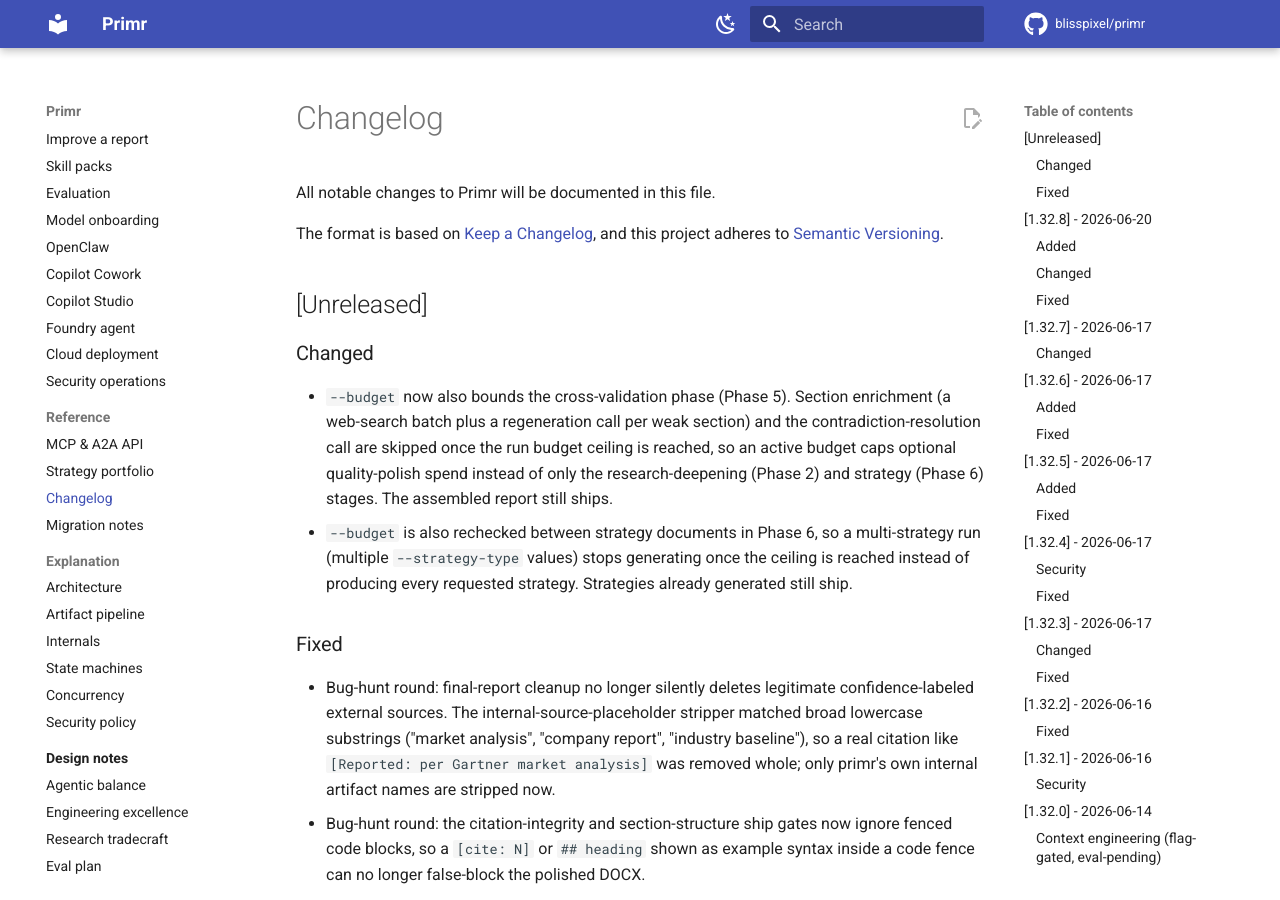
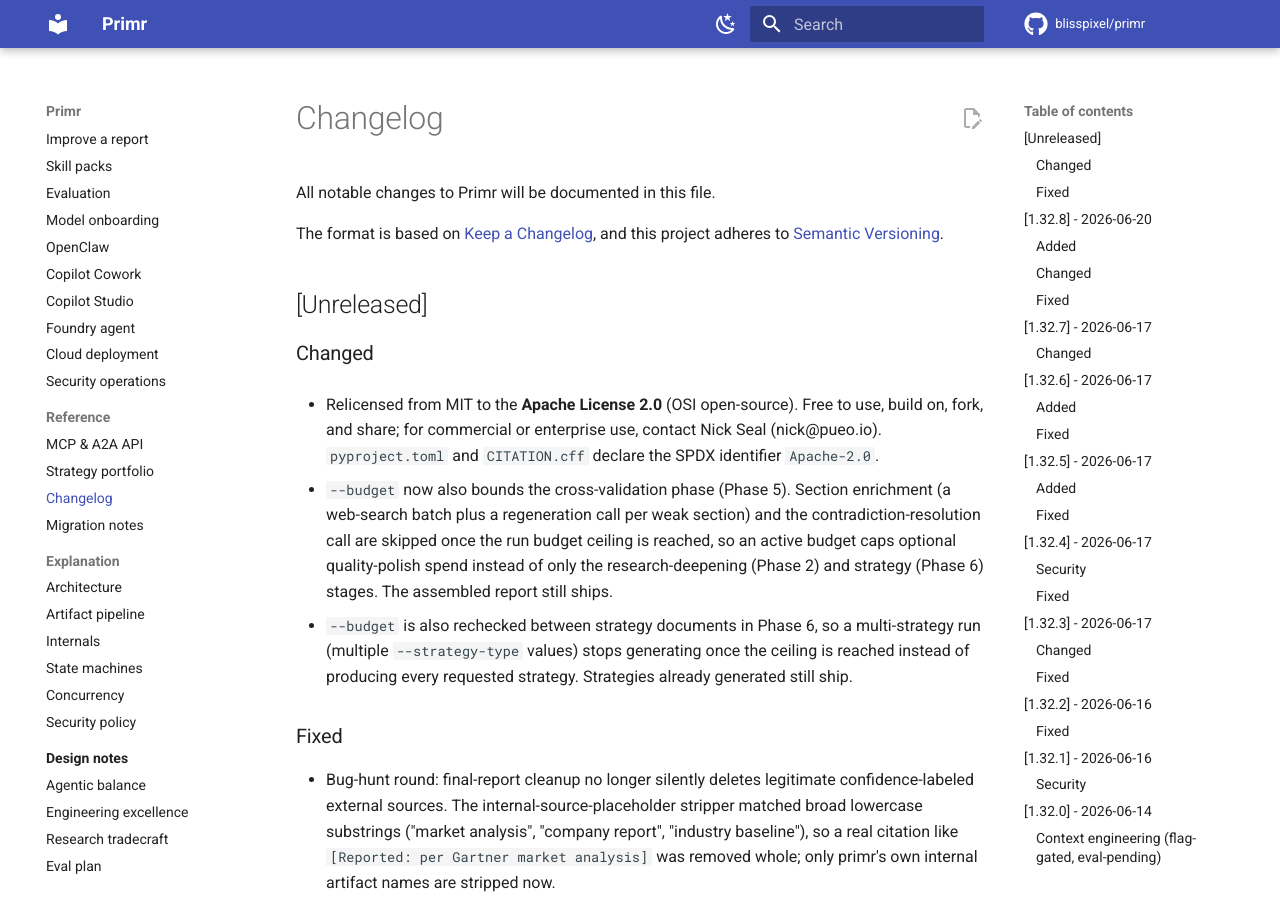
Before and after one commit to blisspixel/primr, an MkDocs documentation site: the page built from docs/CHANGELOG.md, in a window 1280 px wide and 900 px high. Built offline with MkDocs 1.6.1 and Material for MkDocs 9.7.7, drawn with Linux system fonts in a browser that asks for light colours; comment, search, counter and statistics services are not loaded.

Commit message:
Relicense to Apache 2.0 (#102)
* Relicense to Apache 2.0 with the Commons Clause

Replaces MIT with Apache 2.0 plus the Commons Clause (source-available, not OSI). Personal, research, and sharing use stays free; selling a commercial or enterprise product or SaaS whose value derives substantially from Primr requires a separate license from Nick Seal (nick@pueo.io). Software: Primr; Licensor: Nick Seal; canonical Apache 2.0 text from apache.org.

Kept metadata consistent: pyproject license is the SPDX expression LicenseRef-Apache-2.0-with-Commons-Clause (sdist builds clean; PKG-INFO carries License-Expression + License-File); CITATION.cff uses license-url to the LICENSE file; README badge + top notice + License section and CONTRIBUTING updated. Historical CHANGELOG entries left intact.

* Relicense to plain Apache 2.0 (drop Commons Clause)

Per maintainer decision: full Apache License 2.0 (OSI open-source), no Commons Clause. Free to use, build on, fork, and share; commercial/enterprise use is allowed under Apache 2.0 with a courtesy contact invite. LICENSE = copyright line + canonical Apache 2.0 text. pyproject + CITATION declare SPDX Apache-2.0 (sdist builds clean; PKG-INFO License-Expression: Apache-2.0). README badge/notice/section + CONTRIBUTING + CHANGELOG updated.

```diff
--- a/docs/CHANGELOG.md
+++ b/docs/CHANGELOG.md
@@ -8,6 +8,11 @@
 ## [Unreleased]
 
 ### Changed
+
+- Relicensed from MIT to the **Apache License 2.0** (OSI open-source). Free to
+  use, build on, fork, and share; for commercial or enterprise use, contact
+  Nick Seal (nick@pueo.io). `pyproject.toml` and `CITATION.cff` declare the
+  SPDX identifier `Apache-2.0`.
 
 - `--budget` now also bounds the cross-validation phase (Phase 5). Section
   enrichment (a web-search batch plus a regeneration call per weak section) and
--- a/pyproject.toml
+++ b/pyproject.toml
@@ -7,7 +7,7 @@
 version = "1.32.8"
 description = "Turn any company or organization URL into a strategic intelligence brief. Adaptive scraping + AI-powered research and synthesis."
 readme = "README.md"
-license = "MIT"
+license = "Apache-2.0"
 # Floor is 3.12 (EOL-driven): 3.10 reaches EOL Oct 2026 and 3.11 Oct 2027,
 # while 3.12 carries security support to Oct 2028. Standardizing above the
 # soon-to-be-legacy line removes legacy codepaths and aligns with the
```
Also changed, not shown: README.md (+8 -2 lines), docs/CONTRIBUTING.md (+1 -1 lines), 2 other files.
